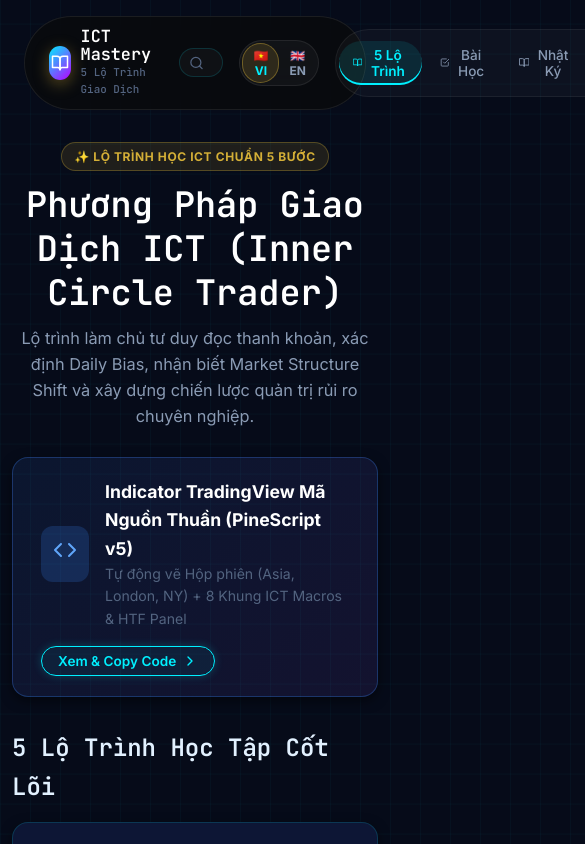
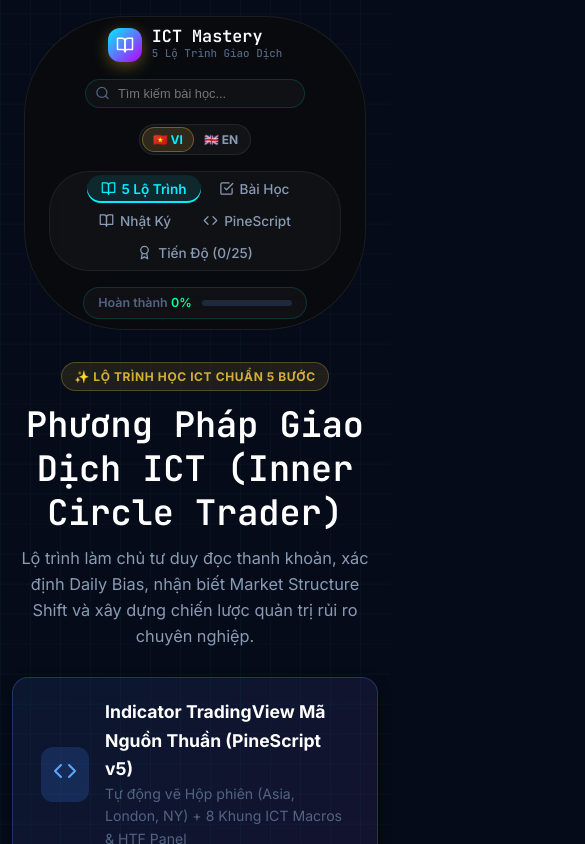
Before and after one commit to hoangqui794/ICT, a React (Vite) app: page / in a window 390 px wide. Shown: the top 844 px of the page, 585 px wide, since content can reach past the window. Built offline with nearby package versions, Linux system fonts and the light colour scheme.

Commit message:
feat: enhance mobile responsive design for split screen, grid and navbar

```diff
--- a/src/components/SplitScreenReader.tsx
+++ b/src/components/SplitScreenReader.tsx
@@ -62,6 +62,7 @@
     <div style={{ display: 'flex', flexDirection: 'column', gap: '10px', width: '100%', height: 'calc(100vh - 100px)' }}>
       {/* DUAL STUDIO: LEFT = RAW PDF FILE, RIGHT = EMBEDDED YOUTUBE VIDEO */}
       <div
+        className="split-container"
         ref={containerRef}
         style={{
           display: 'flex',
@@ -73,7 +74,7 @@
       >
 
         {/* LEFT COLUMN: Direct Embedded PDF Document */}
-        <div className="glass-card" style={{ width: `calc(${leftWidth}% - 6px)`, padding: '8px', display: 'flex', flexDirection: 'column', gap: '6px', height: '100%', transition: isDragging ? 'none' : 'width 0.3s cubic-bezier(0.16, 1, 0.3, 1)', willChange: 'width' }}>
+        <div className="glass-card split-pane" style={{ width: `calc(${leftWidth}% - 6px)`, padding: '8px', display: 'flex', flexDirection: 'column', gap: '6px', height: '100%', transition: isDragging ? 'none' : 'width 0.3s cubic-bezier(0.16, 1, 0.3, 1)', willChange: 'width' }}>
           <div style={{ display: 'flex', alignItems: 'center', justifyContent: 'space-between', paddingLeft: '4px' }}>
             <div style={{ display: 'flex', alignItems: 'center', gap: '6px', fontSize: '0.85rem', fontWeight: 700, color: '#FFF' }}>
               <FileText size={16} color="var(--primary)" />
@@ -120,6 +121,7 @@
 
         {/* DIVIDER RESIZE HANDLE */}
         <div
+          className="split-divider"
           onMouseDown={() => setIsDragging(true)}
           style={{
             width: '12px',
@@ -147,7 +149,7 @@
         </div>
 
         {/* RIGHT COLUMN: Direct Embedded YouTube Video */}
-        <div className="glass-card" style={{ width: `calc(${100 - leftWidth}% - 6px)`, padding: '8px', display: 'flex', flexDirection: 'column', gap: '6px', height: '100%', transition: isDragging ? 'none' : 'width 0.3s cubic-bezier(0.16, 1, 0.3, 1)', willChange: 'width' }}>
+        <div className="glass-card split-pane" style={{ width: `calc(${100 - leftWidth}% - 6px)`, padding: '8px', display: 'flex', flexDirection: 'column', gap: '6px', height: '100%', transition: isDragging ? 'none' : 'width 0.3s cubic-bezier(0.16, 1, 0.3, 1)', willChange: 'width' }}>
           <div style={{ display: 'flex', alignItems: 'center', justifyContent: 'space-between', paddingLeft: '4px' }}>
             <div style={{ display: 'flex', alignItems: 'center', gap: '6px', fontSize: '0.85rem', fontWeight: 700, color: '#FFF' }}>
               <Youtube size={16} color="#EF4444" />
--- a/src/index.css
+++ b/src/index.css
@@ -667,4 +667,32 @@
     position: static;
     height: auto;
   }
+
+  /* Responsive Navbar */
+  .navbar-inner {
+    flex-wrap: wrap;
+    justify-content: center;
+  }
+  .nav-links {
+    flex-wrap: wrap;
+    justify-content: center;
+  }
+
+  /* Responsive Roadmap Grid */
+  .roadmap-grid {
+    grid-template-columns: 1fr;
+  }
+
+  /* Responsive Split Screen Reader */
+  .split-container {
+    flex-direction: column !important;
+    overflow-y: auto;
+  }
+  .split-pane {
+    width: 100% !important;
+    min-height: 50vh !important;
+  }
+  .split-divider {
+    display: none !important;
+  }
 }
```
